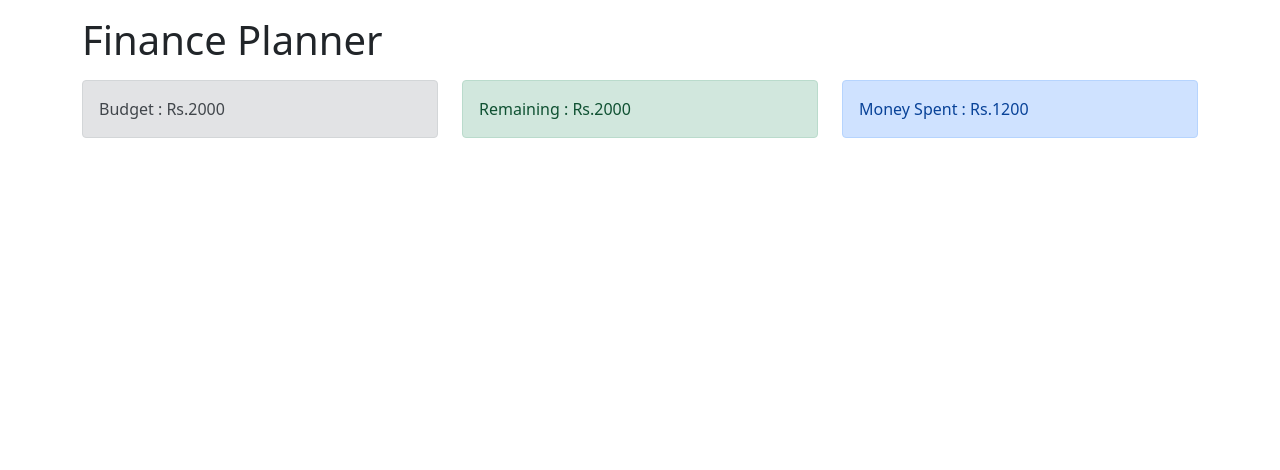
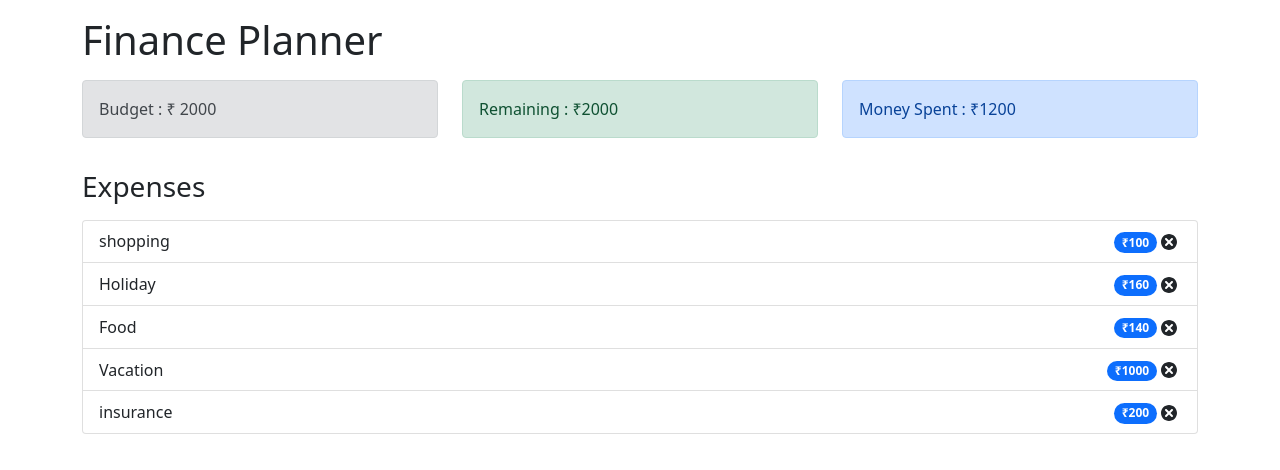
Before and after one commit to jagadhis/budgetplanner, a React (Create React App) app: page / in a window 1280 px wide. Shown: the top 470 px of the page. Built offline with nearby package versions, Linux system fonts and the light colour scheme.

Commit message:
error done

```diff
--- a/src/App.js
+++ b/src/App.js
@@ -3,6 +3,7 @@ import "bootstrap/dist/css/bootstrap.min.css";
 import Budget from "./Components/Budget";
 import Remaining from "./Components/Remaining";
 import ExpenseTotal from "./Components/ExpenseTotal";
+import ExpenseList from "./Components/ExpenseList";
 const App = () => {
   return (
     <div className="container">
@@ -18,6 +19,12 @@ const App = () => {
           <ExpenseTotal />
         </div>
       </div>
+      <h3 className="mt-3">Expenses</h3>
+      <div className="row mt-3">
+        <div className="col-sm">
+          <ExpenseList />
+        </div>
+      </div>
     </div>
   );
 };
--- a/src/Components/Budget.js
+++ b/src/Components/Budget.js
@@ -3,7 +3,7 @@ import React from "react";
 const Budget = () => {
   return (
     <div className="alert alert-secondary">
-      <span>Budget : Rs.2000</span>
+      <span>Budget : ₹ 2000</span>
     </div>
   );
 };
--- /dev/null
+++ b/src/Components/ExpenseItem.js
@@ -0,0 +1,18 @@
+import React from "react";
+import { TiDelete } from "react-icons/ti";
+
+const ExpenseItem = (props) => {
+  return (
+    <li className="list-group-item d-flex justify-content-between align-items-center">
+      {props.name}
+      <div>
+        <span className="badge bg-primary  rounded-pill bg-primary mr-3 ">
+          ₹{props.cost}
+        </span>
+        <TiDelete size="1.5em"></TiDelete>
+      </div>
+    </li>
+  );
+};
+
+export default ExpenseItem;
--- /dev/null
+++ b/src/Components/ExpenseList.js
@@ -0,0 +1,27 @@
+import React from "react";
+import ExpenseItem from "./ExpenseItem";
+
+const ExpenseList = () => {
+  const expenses = [
+    { id: 1234567, name: "shopping", cost: 100 },
+    { id: 1234567, name: "Holiday", cost: 160 },
+    { id: 1234567, name: "Food", cost: 140 },
+    { id: 1234567, name: "Vacation", cost: 1000 },
+    { id: 1234567, name: "insurance", cost: 200 },
+  ];
+
+  return (
+    <ul className="list-group">
+      {expenses.map((expense) => (
+        <ExpenseItem
+          key={expense.cost}
+          id={expense.id}
+          name={expense.name}
+          cost={expense.cost}
+        />
+      ))}
+    </ul>
+  );
+};
+
+export default ExpenseList;
--- a/src/Components/ExpenseTotal.js
+++ b/src/Components/ExpenseTotal.js
@@ -3,7 +3,7 @@ import React from "react";
 const ExpenseTotal = () => {
   return (
     <div className="alert alert-primary">
-      <span>Money Spent : Rs.1200</span>
+      <span>Money Spent : ₹1200</span>
     </div>
   );
 };
--- a/src/Components/Remaining.js
+++ b/src/Components/Remaining.js
@@ -3,7 +3,7 @@ import React from "react";
 const Remaining = () => {
   return (
     <div className="alert alert-success">
-      <span>Remaining : Rs.2000</span>
+      <span>Remaining : ₹2000</span>
     </div>
   );
 };
```
